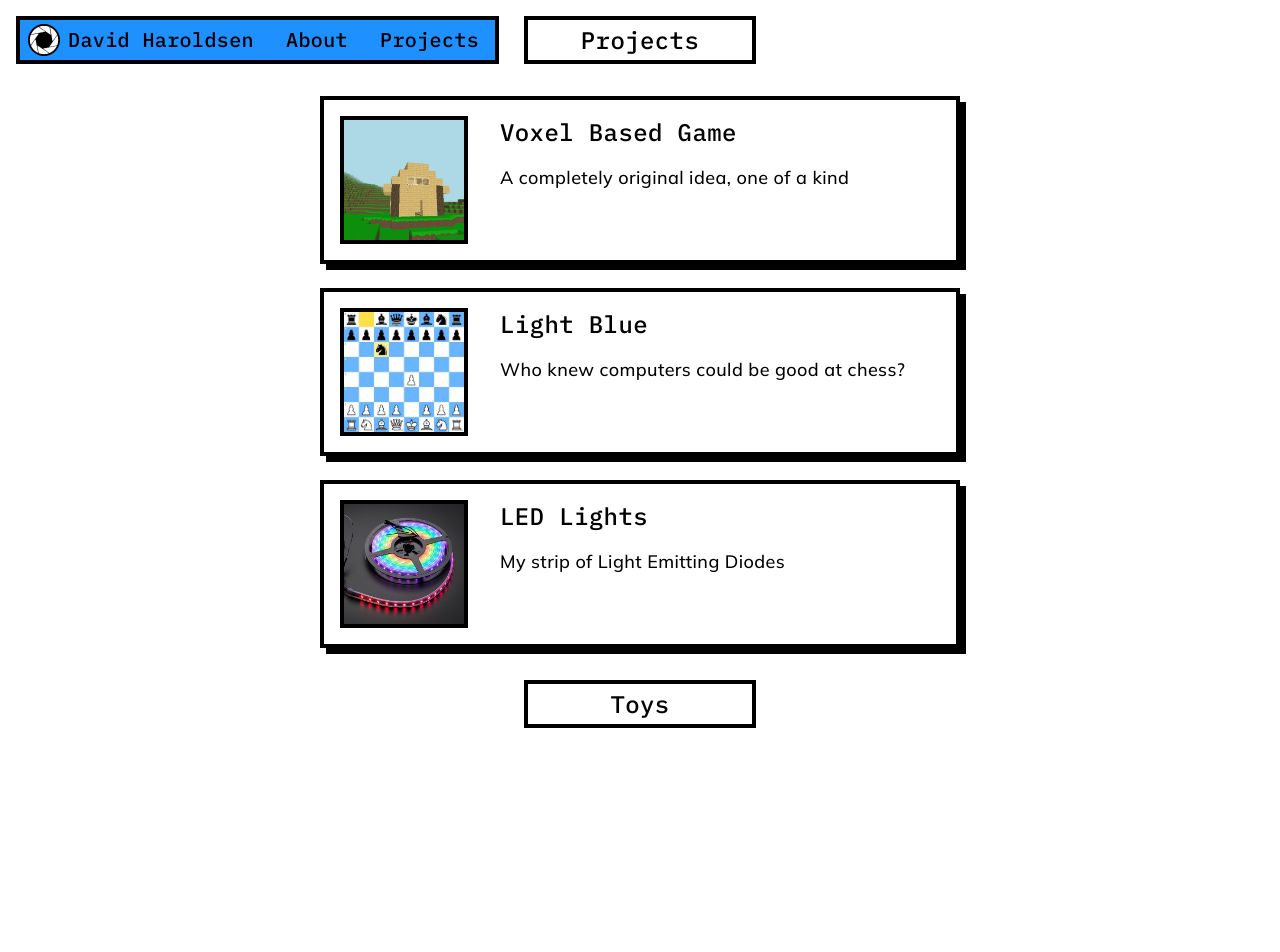
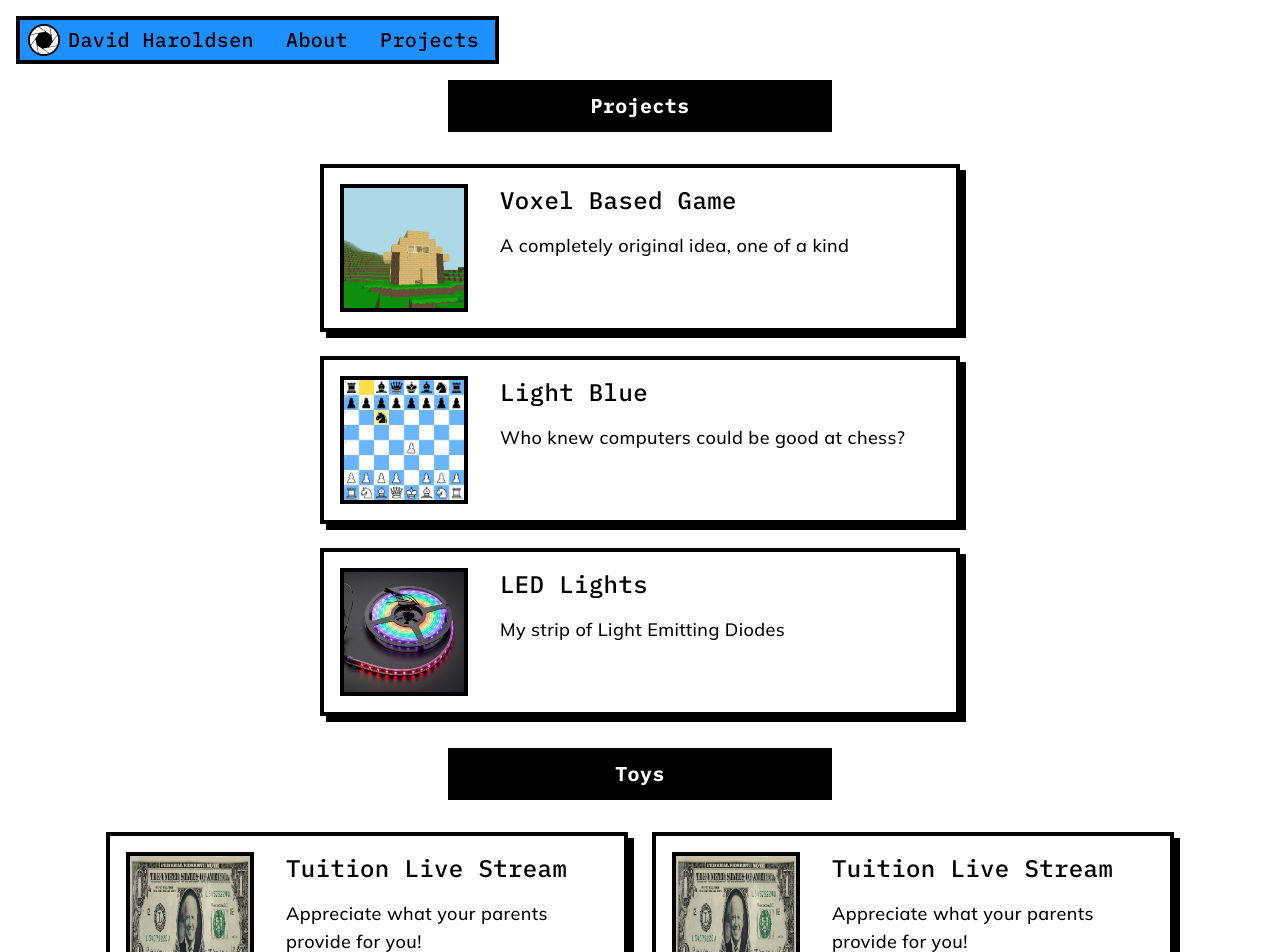
Before and after one commit to Davedude42/svelteofdavid, a SvelteKit app: page /projectList in a window 1280 px wide. Shown: the top 952 px of the page. Before the commit the page ends 800 px from the top, so only its background shows below. Built offline with nearby package versions, Linux system fonts and the light colour scheme.

Commit message:
different program titles and continental divide

```diff
--- a/src/routes/+page.svelte
+++ b/src/routes/+page.svelte
@@ -1,3 +1,38 @@
-<div class="flex items-center justify-center w-screen h-screen">
-	<div class="text-6xl">Welcome</div>
+<style>
+.home-grid {
+	display: grid;
+	grid-template-columns: 1fr 300px;
+	align-items: center;
+	justify-items: center;
+
+	width: 1000px;
+	height: 100vh;
+
+	max-width: 100vw;
+}
+</style>
+<div class="flex flex-col items-center justify-center w-screen h-screen">
+	<div class="home-grid p-4">
+		<div class="flex flex-col items-center gap-3">
+			<div class="text-6xl">Welcome</div>
+			<div class="font-IBMPlexMono">
+				to my namesake website
+			</div>
+		</div>
+		<div class="thick-black-border comic-shadow flex flex-col">
+			<img src={continentalDivideImage} alt="meee" />
+			<div class="p-3">Look at this <span class="font-bold">fine young man</span> standing at the Continental Divide. That's me.</div>
+		</div>
+	</div>
+	<div class="absolute bottom-4 left-4 flex flex-row items-center gap-4">
+		<a href="https://github.com/Davedude42" class="flex flex-row items-center justify-center w-12 h-12 thick-black-border bg-white hover:bg-lighter text-2xl">
+			<i class="fa-brands fa-github"></i>
+		</a>
+		<a href="https://www.instagram.com/davedude.42/" class="flex flex-row items-center justify-center w-12 h-12 thick-black-border bg-white hover:bg-lighter text-2xl">
+			<i class="fa-brands fa-instagram"></i>
+		</a>
+	</div>
 </div>
+<script lang="ts">
+import continentalDivideImage from '$lib/assets/imgs/continentaldivide.jpg';
+</script>
--- a/src/routes/about/+page.svelte
+++ b/src/routes/about/+page.svelte
@@ -129,12 +129,7 @@
 	@apply px-4 text-2xl font-IBMPlexMono font-medium;
 }
 </style>
-<div class="relative flex-grow flex flex-col items-center">
-	<div class="david-title-wrapper">
-		<div class="david-title">
-			About
-		</div>
-	</div>
+<div class="relative flex-grow flex flex-col items-center" style="margin-top: 80px;">
 	<div class="about-grid p-4">
 		<div class="meee-image thick-black-border comic-shadow bg-white p-4">
 			<img src={mee} class="w-full h-full" alt="meeeee" />
--- a/src/routes/project/tuitionlivestream/+page.svelte
+++ b/src/routes/project/tuitionlivestream/+page.svelte
@@ -37,7 +37,7 @@ p, blockquote {
 		</blockquote>
 	</div>
 	<div class="flex flex-row items-center justify-between thick-black-border w-full p-4 bg-white" style="max-width: 600px">
-		<div class="font-bold">Short Answer</div>
+		<div class="font-bold">Answer</div>
 		<div class="text-2xl">~<span class="font-medium font-IBMPlexMono">${ Math.round(dayPrice) }</span> every day</div>
 	</div>
 	<div class="flex flex-col items-center thick-black-border w-full p-4 bg-white" style="max-width: 600px">
@@ -65,7 +65,7 @@ p, blockquote {
 	</div>
 	<div class="flex flex-col items-center thick-black-border w-full p-4 bg-white" style="max-width: 600px">
 		<div class="flex flex-row items-center justify-between w-full pb-1">
-			<div class="font-bold">Tuition Lookup</div>
+			<div class="font-bold">Tuition Costs</div>
 		</div>
 		<div class="flex flex-row items-center justify-between w-full py-4" style="max-width: 400px">
 			<div class="text-xl font-bold">1 Hour</div>
--- a/src/routes/projectList/+page.svelte
+++ b/src/routes/projectList/+page.svelte
@@ -5,9 +5,6 @@
 	grid-template-rows: min-content 1fr;
 	row-gap: 1rem;
 	column-gap: 2rem;
-
-	width: 40rem;
-	max-width: 100%;
 
 	padding: 1rem;
 
@@ -22,48 +19,40 @@
 	height: 8rem;
 }
 
+.toys-grid {
+	display: grid;
+	grid-template-columns: 1fr;
+	justify-items: stretch;
+	align-self: center;
+	gap: 1.5rem;
 
-.david-title-wrapper {
-	display: flex;
-	flex-direction: row;
-	align-items: stretch;
-	align-self: center;
+	padding: 1rem;
 
-	box-sizing: content-box;
-
-	@apply h-12 py-4;
+	overflow: hidden;
 }
 
-@media only screen and (min-width: 768px) and (max-width: 1272px) {
-	.david-title-wrapper {
-		align-self: start;
-		padding-left: 510px;
+.toys-grid.one-column, .toys-grid.two-columns {
+	grid-template-columns: 1fr;
+	width: 42rem;
+	max-width: 100%;
+}
+
+@media only screen and (min-width: 900px) {
+	.toys-grid.two-columns {
+		grid-template-columns: 1fr 1fr;
+		width: 1100px;
+		max-width: 100%;
 	}
 }
 
-.david-title {
-	display: flex;
-	flex-direction: row;
-	align-items: center;
-	justify-content: center;
-
-	min-width: 192px;
-	border: 4px solid black;
-
-	background-color: white;
-
-	box-sizing: content-box;
-
-	@apply px-4 text-2xl font-IBMPlexMono font-medium;
-}
 </style>
-<div class="relative flex-grow flex flex-col items-stretch">
-	<div class="david-title-wrapper">
-		<div class="david-title">
+<div class="relative flex-grow flex flex-col items-stretch gap-4">
+	<div class="self-center flex flex-col items-stretch w-96 thick-black-border" style="margin-top: 80px;">
+		<div class="project-title p-2 bg-black text-white text-center font-IBMPlexMono font-bold text-xl">
 			Projects
 		</div>
 	</div>
-	<div class="flex flex-col items-center gap-6 p-4">
+	<div class="toys-grid one-column">
 		<a class="project-item thick-black-border comic-shadow bg-white hover:bg-lighter" href="/project/voxelbasedgame">
 			<img src={vbgImage} alt="My mindcraft" class="row-span-2 thick-black-border" />
 			<div class="font-IBMPlexMono text-2xl">Voxel Based Game</div>
@@ -80,10 +69,22 @@
 			<div class="text-lg">My strip of Light Emitting Diodes</div>
 		</a>
 	</div>
-	<div class="self-center flex flex-row items-stretch h-12 py-4 box-content">
-		<div class="david-title">
+	<div class="self-center flex flex-col items-stretch w-96 thick-black-border">
+		<div class="project-title p-2 bg-black text-white text-center font-IBMPlexMono font-bold text-xl">
 			Toys
 		</div>
+	</div>
+	<div class="toys-grid two-columns">
+		<a class="project-item thick-black-border comic-shadow bg-white hover:bg-lighter" href="/project/tuitionlivestream">
+			<img src={tlsImage} alt="My mindcraft" class="row-span-2 thick-black-border" />
+			<div class="font-IBMPlexMono text-2xl">Tuition Live Stream</div>
+			<div class="text-lg">Appreciate what your parents provide for you!</div>
+		</a>
+		<a class="project-item thick-black-border comic-shadow bg-white hover:bg-lighter" href="/project/tuitionlivestream">
+			<img src={tlsImage} alt="My mindcraft" class="row-span-2 thick-black-border" />
+			<div class="font-IBMPlexMono text-2xl">Tuition Live Stream</div>
+			<div class="text-lg">Appreciate what your parents provide for you!</div>
+		</a>
 	</div>
 </div>
 <!--
@@ -154,4 +155,5 @@
 import vbgImage from '$lib/assets/imgs/projects/voxelbasedgame.jpg';
 import lightblueImage from '$lib/assets/imgs/projects/lightblue.jpg';
 import ledlightsImage from '$lib/assets/imgs/projects/ledlights.jpg';
+import tlsImage from '$lib/assets/imgs/projects/tuitionlivestream.jpg';
 </script>
```
Also changed, not shown: src/lib/assets/imgs/continentaldivide.jpg (added), src/lib/assets/imgs/projects/tuitionlivestream.jpg (added).
